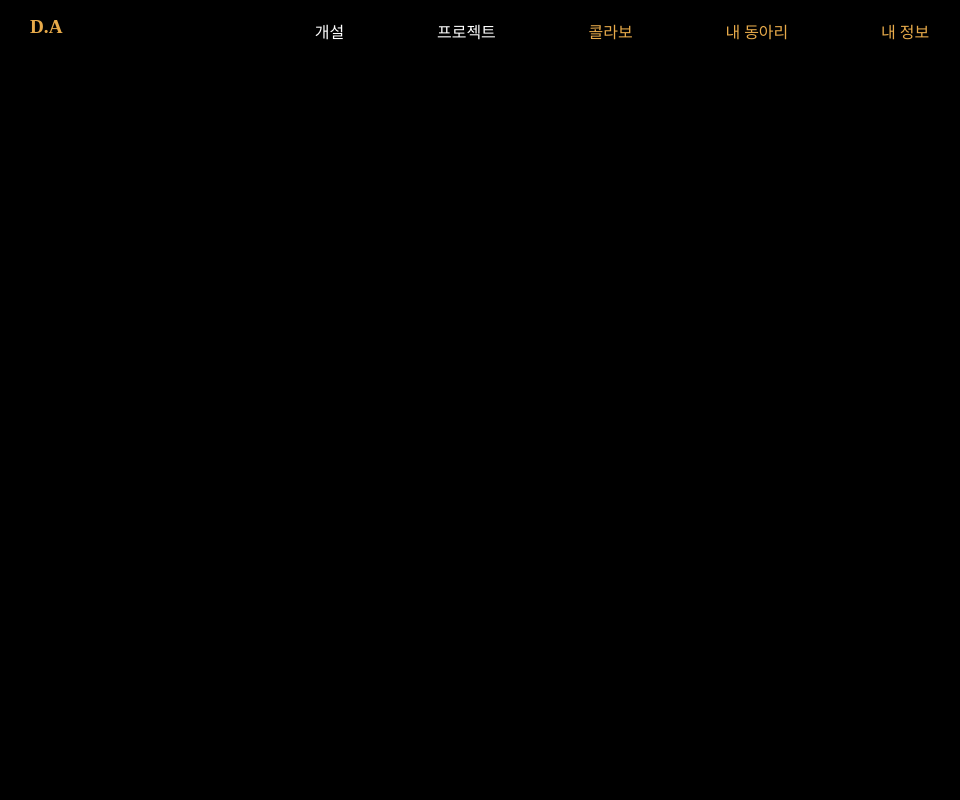
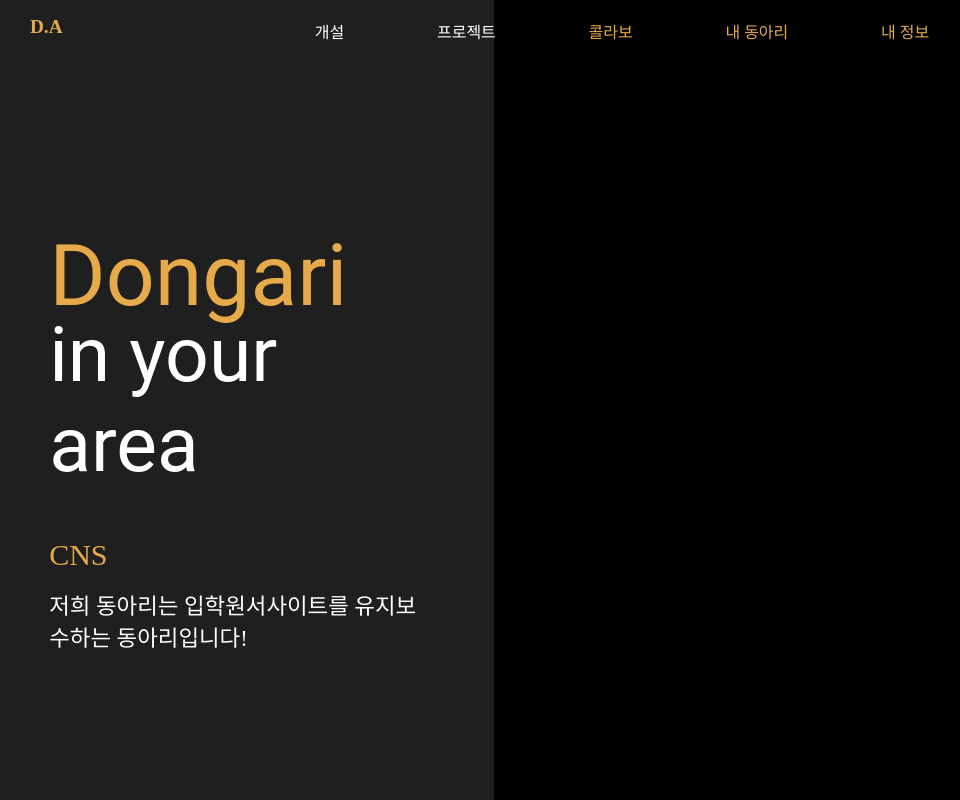
Before and after one commit to dong-area/DongArea-Frontend, a React (Create React App) app: page / in a window 1280 px wide. Shown: the top 800 px of the page, without its empty margins (18-978 px from the left). Built offline with nearby package versions, Linux system fonts and the light colour scheme; a web font is replaced by a local one.

Commit message:
ADD :: Main Left Box

```diff
--- /dev/null
+++ b/src/components/Slogan.jsx
@@ -0,0 +1,25 @@
+import React from "react";
+import * as S from "../style/SloganStyle";
+
+const Slogan = () => {
+  return (
+    <>
+      <S.SloganText
+        fontSize={"5.375rem"}
+        color="#e7aa4a;"
+        margin="0rem 0rem -1rem 1rem"
+      >
+        Dongari
+      </S.SloganText>
+      <S.SloganText
+        fontSize={"4.8rem"}
+        color="#fff"
+        margin="0rem 0rem 3rem 1rem"
+      >
+        in your area
+      </S.SloganText>
+    </>
+  );
+};
+
+export default Slogan;
--- a/src/pages/Main.jsx
+++ b/src/pages/Main.jsx
@@ -1,12 +1,25 @@
 import React from "react";
 import Header from "../components/Header";
+import Slogan from "../components/Slogan";
 import * as S from "../style/MainStyle";
 
 const Main = () => {
   return (
     <>
       <Header></Header>
-      <S.MainImg>사진</S.MainImg>
+      <S.MainImg>
+        <S.MainImgLeftArea>
+          <S.LeftArea>
+            <Slogan></Slogan>
+            <S.ClubText fontSize={1.875} color="#e7aa4a">
+              CNS
+            </S.ClubText>
+            <S.ClubText fontSize={1.4} color="#fff">
+              저희 동아리는 입학원서사이트를 유지보수하는 동아리입니다!
+            </S.ClubText>
+          </S.LeftArea>
+        </S.MainImgLeftArea>
+      </S.MainImg>
     </>
   );
 };
--- a/src/style/MainStyle.jsx
+++ b/src/style/MainStyle.jsx
@@ -1,7 +1,28 @@
 import styled from "styled-components";
+import "./index.css";
 
 export const MainImg = styled.div`
   width: 100%;
   height: 60rem;
   background-color: black;
 `;
+
+export const ClubText = styled.p`
+  font-size: ${(props) => props.fontSize}rem;
+  color: ${(props) => props.color};
+  margin: 1rem;
+`;
+
+export const MainImgLeftArea = styled.nav`
+  display: inline-block;
+  width: 40%;
+  height: 100%;
+  background-color: #1f1f1f;
+`;
+export const LeftArea = styled.nav`
+  display: inline-block;
+  width: 80%;
+  height: 50%;
+  margin: 10%;
+  margin-top: 44%;
+`;
--- /dev/null
+++ b/src/style/SloganStyle.jsx
@@ -0,0 +1,9 @@
+import styled from "styled-components";
+import "./index.css";
+
+export const SloganText = styled.div`
+  font-size: ${(props) => props.fontSize};
+  color: ${(props) => props.color};
+  font-family: "Roboto";
+  margin: ${(props) => props.margin};
+`;
--- a/src/style/index.css
+++ b/src/style/index.css
@@ -7,3 +7,10 @@
   font-family: "Nanum";
   src: url("./font/NanumMyeongjo.ttf");
 }
+
+@font-face {
+  font-family: "Roboto";
+  src: url("./font/Roboto-Bold.ttf");
+  font-family: "Roboto-light";
+  src: url("./font/Roboto-Thin.ttf");
+}
```
